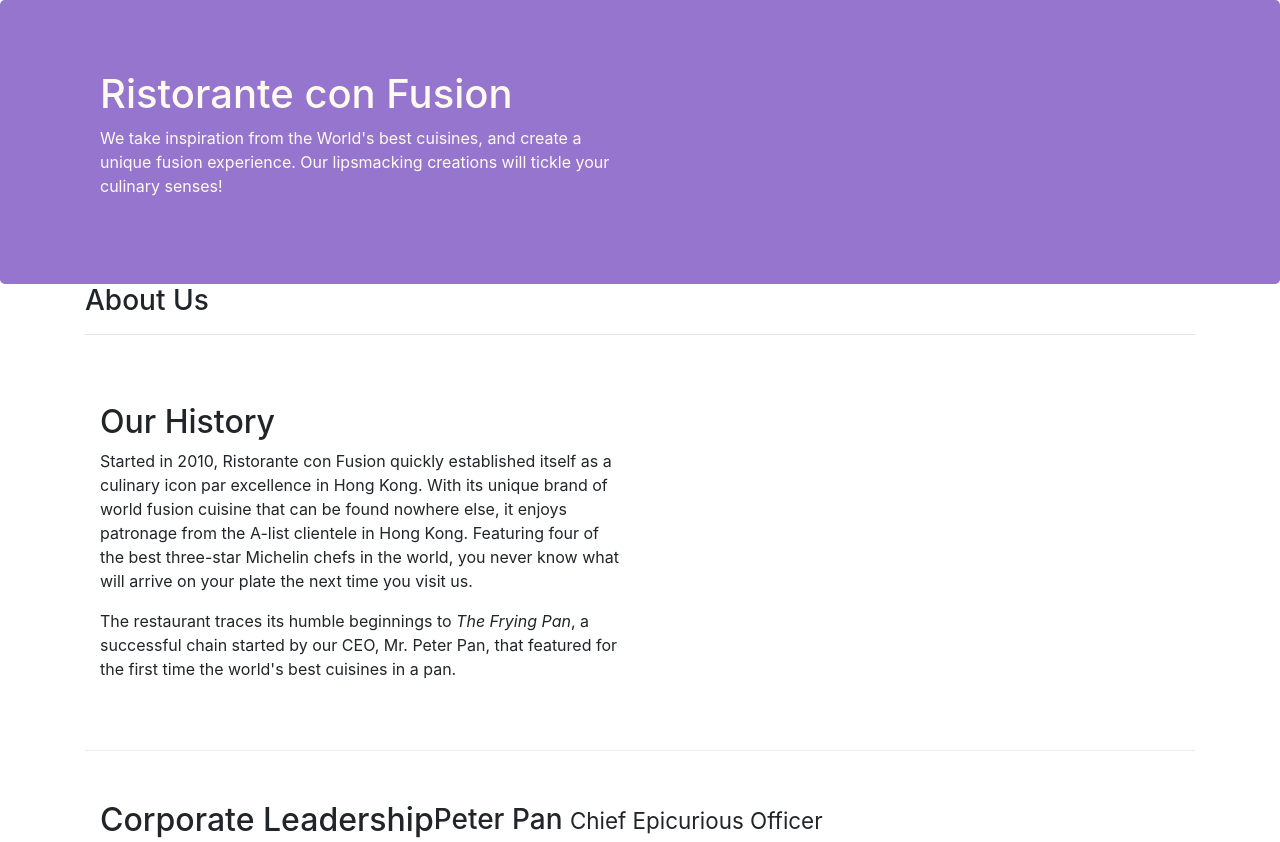
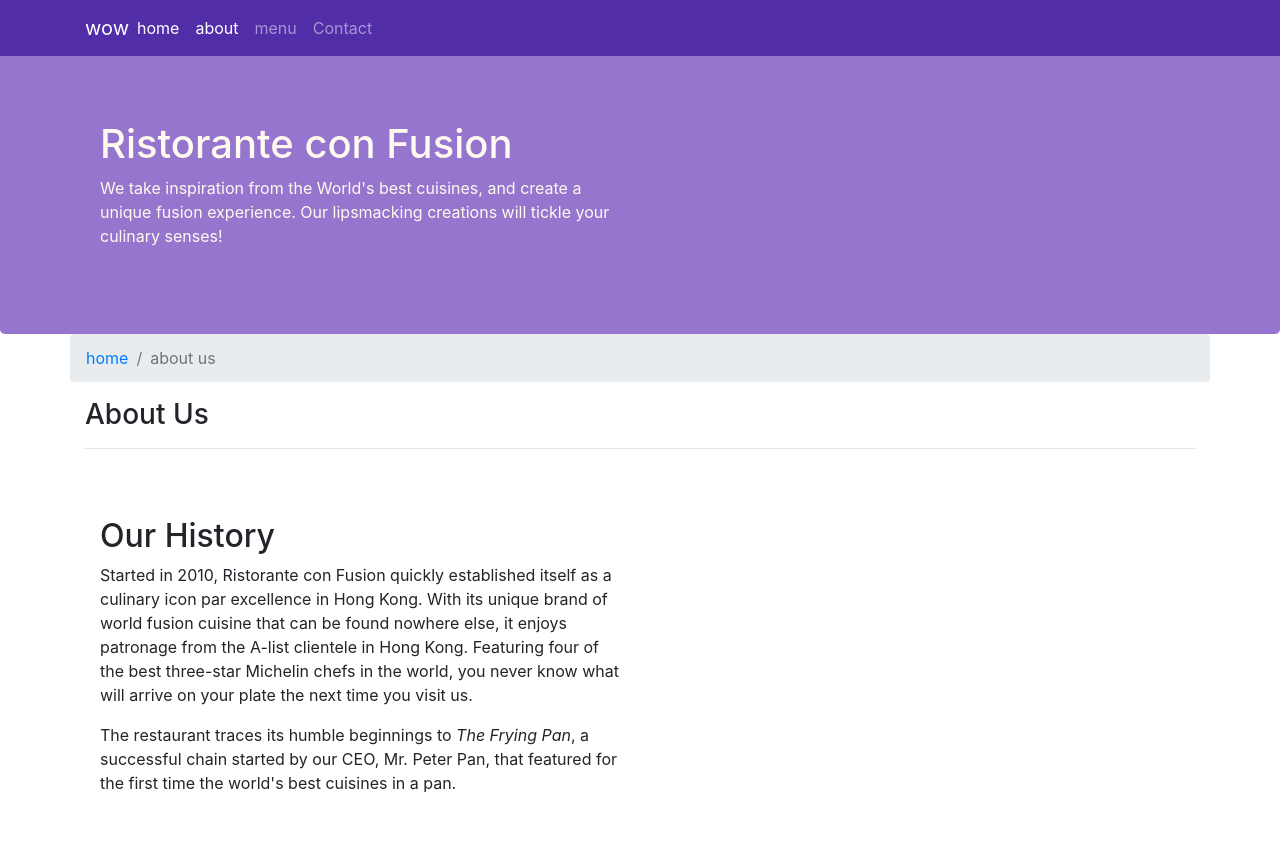
Before and after one commit to aliajaz32/bs, a website: page aboutus.html in a window 1280 px wide. Shown: the top 842 px of the page. Drawn offline with nearby package versions, Linux system fonts and the light colour scheme.

Commit message:
navbar complete

```diff
--- a/aboutus.html
+++ b/aboutus.html
@@ -10,7 +10,22 @@
 </head>
 
 <body>
-
+    <nav class="navbar navbar-dark navbar-expand-sm  fixed-top ">
+        <div class="container">
+            <button class="navbar-toggler" type="button" data-target="#Navbar" data-toggle="collapse">
+                <span class="navbar-toggler-icon"></span>
+            </button>
+            <a class="navbar-brand mr-auto" href="./index.html"> wow </a>
+            <div id="Navbar" class="collapse navbar-collapse">
+                <ul class="navbar-nav mr-auto ">
+                    <li class="nav-item active"><a class="nav-link" href="./index.html">home</a></li>
+                    <li class="nav-item "><a class="nav-link active" href="#">about</a></li>
+                    <li class="nav-item "><a class="nav-link" href="#">menu</a></li>
+                    <li class="nav-item "><a class="nav-link" href="#">Contact</a></li>
+                </ul>
+            </div>
+        </div>
+    </nav>
     <header class="jumbotron">
         <div class="container">
             <div class="row row-header">
@@ -25,8 +40,12 @@
     </header>
 
     <div class="container">
-        <div>
-            <div >
+        <div class="row">
+            <Ol class="col-12 breadcrumb">
+                <li class="breadcrumb-item "><a href="./index.html">home</a></li>
+                <li class="breadcrumb-item active">about us</li>
+            </Ol>
+            <div class="col-12">
                <h3>About Us</h3>
                <hr>
             </div>
@@ -65,7 +84,7 @@
                 <div class="col-4 offset-1 col-sm-2">
                     <h5>Links</h5>
                     <ul class="list-unstyled">
-                        <li><a href="#">Home</a></li>
+                        <li><a href="./index.html">Home</a></li>
                         <li><a href="#">About</a></li>
                         <li><a href="#">Menu</a></li>
                         <li><a href="#">Contact</a></li>
--- a/css/styles.css
+++ b/css/styles.css
@@ -19,10 +19,18 @@
 .footer{
     background-color: #D1C4E9;
     margin:0px auto;
-    padding: 20px -5px 20px 0px;
+    padding: 20px ;
 }
 address{
     font-size:80%;
     margin:0px;
     color:#0f0f0f;
 }
+body{
+    padding:50px 0px 0px 0px;
+    z-index:0;
+}
+
+.navbar-dark {
+     background-color: #512DA8;
+}
```
Also changed, not shown: index.html (+9 -9 lines).
